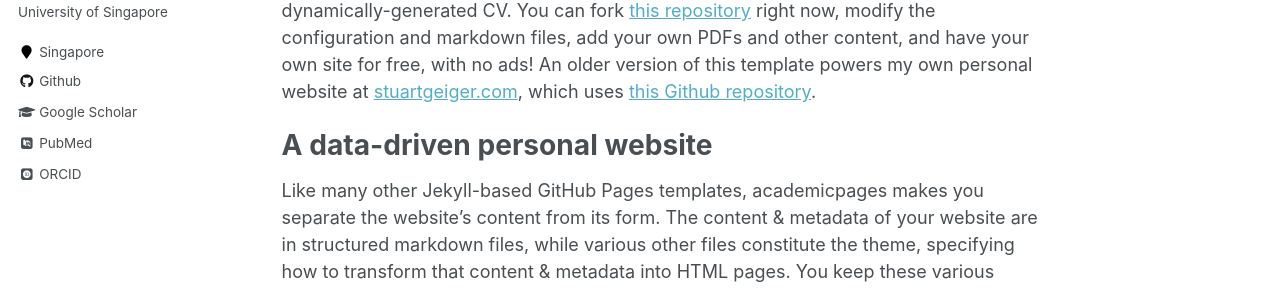
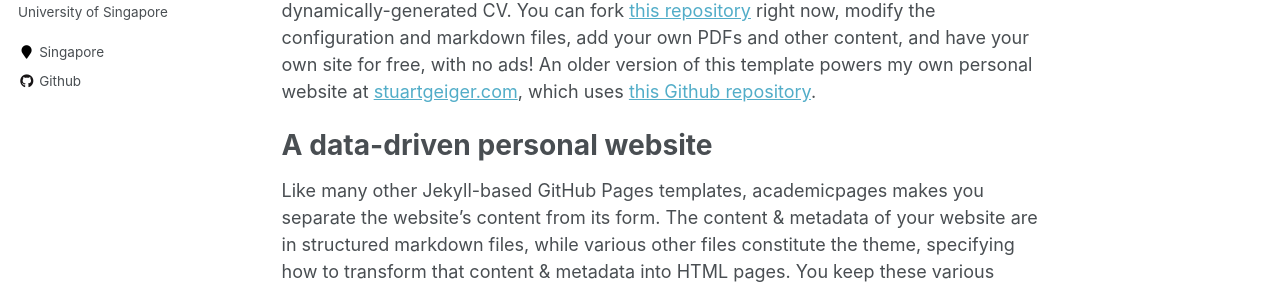
Before and after one commit to LexieZB/LexieZB.github.io, a Jekyll site: the page built from _pages/about.md, in a window 1280 px wide. Shown: the part 353-642 px from the top of the page. Built offline with Jekyll 4.4.1, drawn with Linux system fonts in a browser that asks for light colours; some web fonts are replaced.

```diff
--- a/_config.yml
+++ b/_config.yml
@@ -85,8 +85,8 @@ author:
   bio              : "Master Student at National University of Singapore"
   location         : "Singapore"
   employer         :
-  pubmed           : "https://www.ncbi.nlm.nih.gov/pubmed/?term=john+snow"
-  googlescholar    : "http://yourfullgooglescholarurl.com"
+  pubmed           : # "https://www.ncbi.nlm.nih.gov/pubmed/?term=john+snow"
+  googlescholar    : # "http://yourfullgooglescholarurl.com"
   email            :
   researchgate     :  # example: "https://www.researchgate.net/profile/yourprofile"
   uri              :
@@ -96,14 +96,14 @@ author:
   flickr           :
   facebook         :
   foursquare       :
-  github           : "academicpages"
+  github           : "LexieZB"
   google_plus      :
   keybase          :
   instagram        :
-  impactstory      : #"https://profiles.impactstory.org/u/xxxx-xxxx-xxxx-xxxx"
+  impactstory      : # "https://profiles.impactstory.org/u/xxxx-xxxx-xxxx-xxxx"
   lastfm           :
   linkedin         :
-  orcid            : "http://orcid.org/yourorcidurl"
+  orcid            : # "http://orcid.org/yourorcidurl"
   pinterest        :
   soundcloud       :
   stackoverflow    : # http://stackoverflow.com/users/123456/username
```
